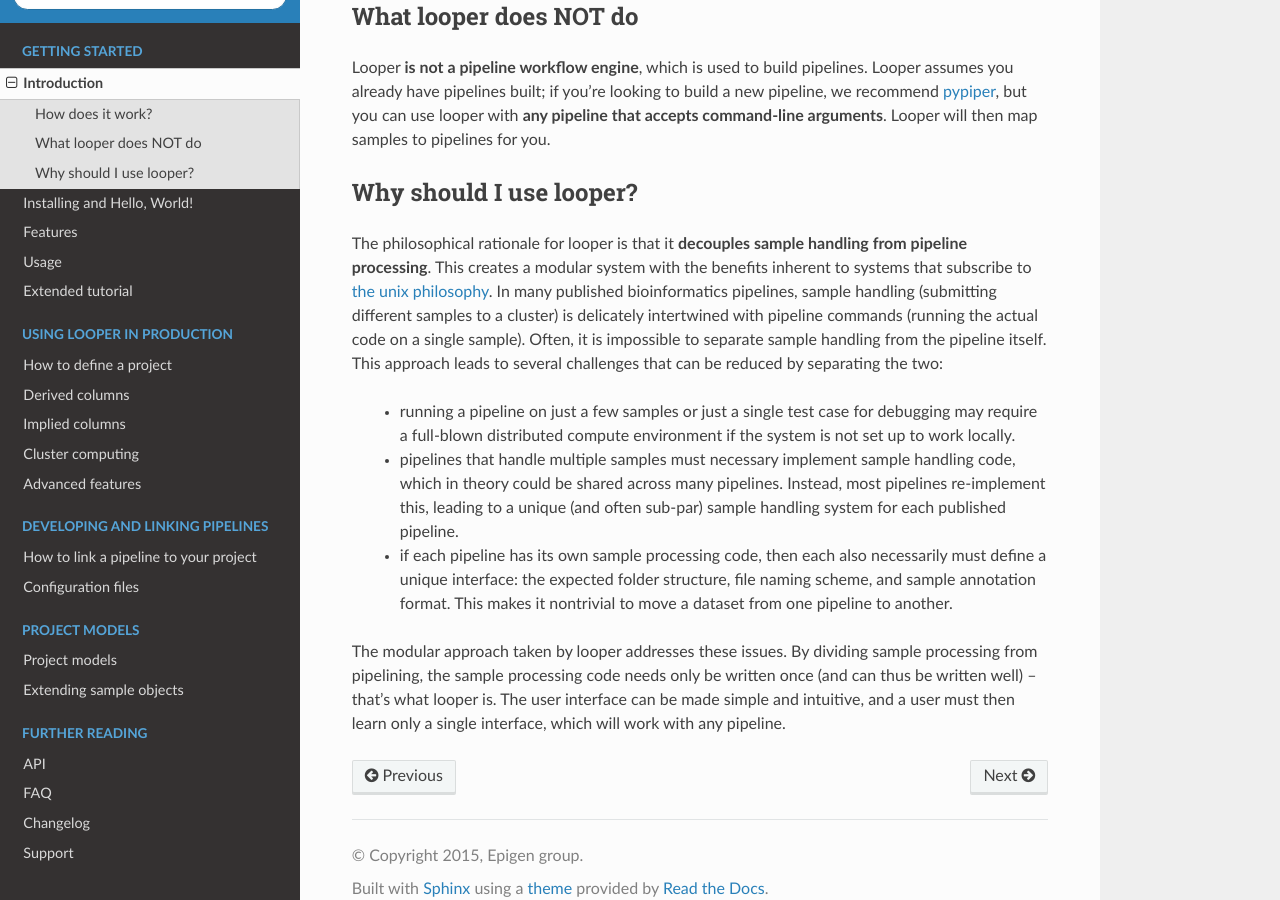
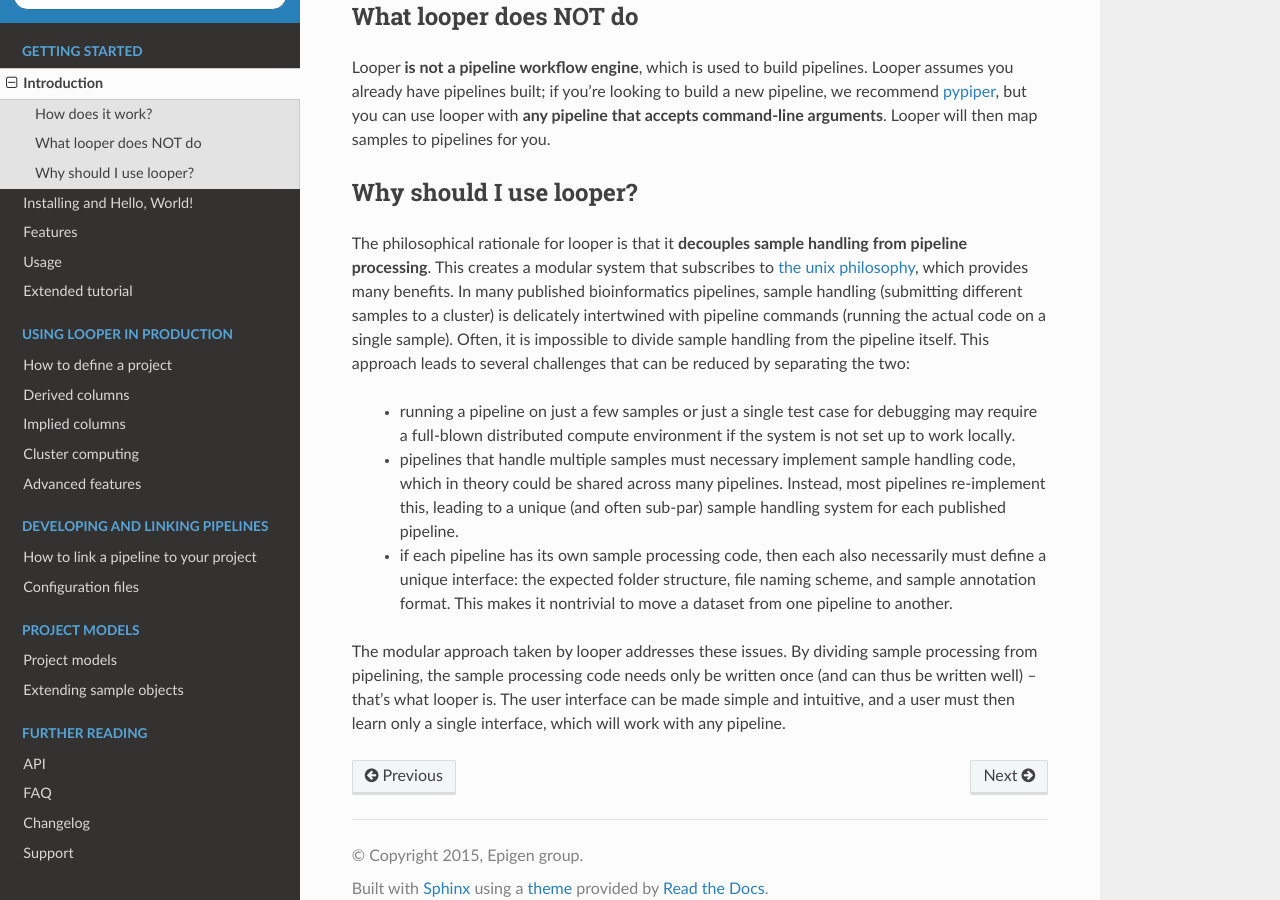
Before and after one commit to pepkit/peppy, a Sphinx documentation site: the page built from doc/source/intro.rst, in a window 1280 px wide and 900 px high, scrolled down 577 px. Built offline with Sphinx 7.4.7 and the Read the Docs theme 2.0.0, drawn with Linux system fonts in a browser that asks for light colours.

Commit message:
docs clarification

```diff
--- a/doc/source/define-your-project.rst
+++ b/doc/source/define-your-project.rst
@@ -3,7 +3,7 @@
 How to define a project
 =============================================
 
-To use ``looper`` with your project, you must define your project using Looper's standard project definition format. If you follow this format, then your project can be read not only by looper for submitting pipelines, but also for other tasks, like: summarizing pipeline output, analysis in R (using the ``project.init`` package), or building UCSC track hubs.
+To use ``looper`` with your project, you must define your project using Looper's standard project definition format. If you follow this format, then your project can be read not only by looper for submitting pipelines, but also for other tasks, like: summarizing pipeline output, analysis in R (using the pending `pepr package <http://github.com/pepkit/pepr>`_), or building UCSC track hubs.
 
 The format is simple and modular, so you only need to define the components you plan to use. You need to supply 2 files:
 
--- a/doc/source/intro.rst
+++ b/doc/source/intro.rst
@@ -22,7 +22,7 @@ Looper **is not a pipeline workflow engine**, which is used to build pipelines.
 Why should I use looper?
 ^^^^^^^^^^^^^^^^^^^^^^^^^^^^
 
-The philosophical rationale for looper is that it **decouples sample handling from pipeline processing**. This creates a modular system with the benefits inherent to systems that subscribe to `the unix philosophy <https://en.wikipedia.org/wiki/Unix_philosophy>`_. In many published bioinformatics pipelines, sample handling (submitting different samples to a cluster) is delicately intertwined with pipeline commands (running the actual code on a single sample). Often, it is impossible to separate sample handling from the pipeline itself. This approach leads to several challenges that can be reduced by separating the two:
+The philosophical rationale for looper is that it **decouples sample handling from pipeline processing**. This creates a modular system that subscribes to `the unix philosophy <https://en.wikipedia.org/wiki/Unix_philosophy>`_, which provides many benefits. In many published bioinformatics pipelines, sample handling (submitting different samples to a cluster) is delicately intertwined with pipeline commands (running the actual code on a single sample). Often, it is impossible to divide sample handling from the pipeline itself. This approach leads to several challenges that can be reduced by separating the two:
 
 	* running a pipeline on just a few samples or just a single test case for debugging may require a full-blown distributed compute environment if the system is not set up to work locally.
 
```
